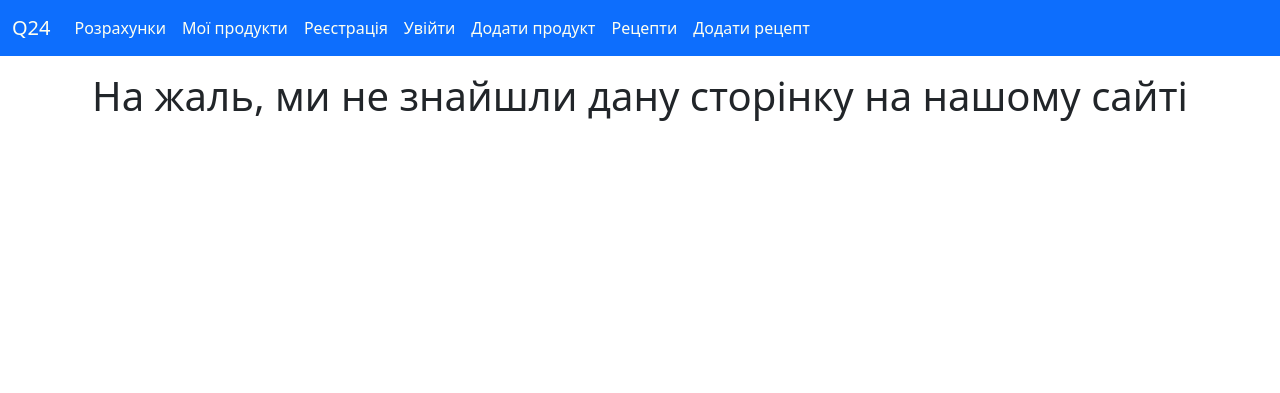
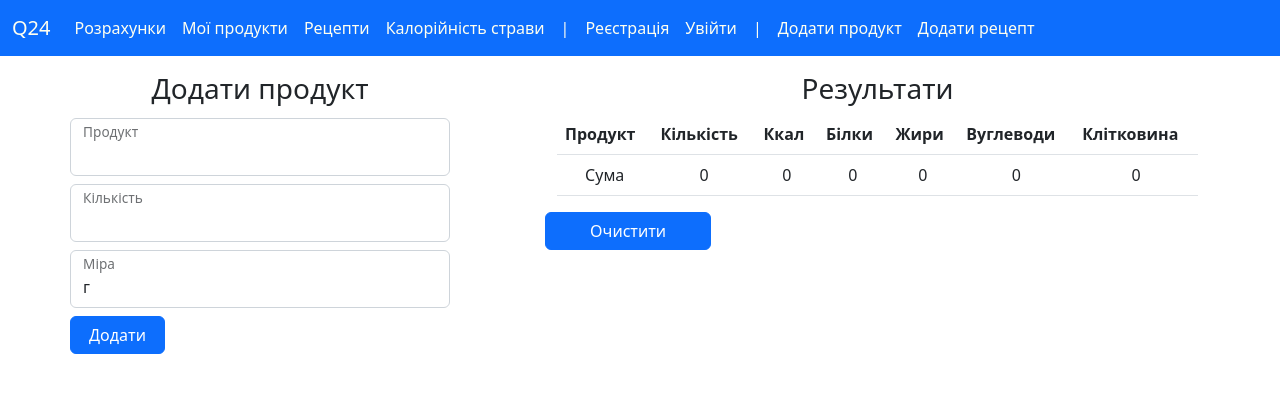
Before and after one commit to qnazar/Q24---food-manager, a Flask app: page /meal_nutrition_calculator in a window 1280 px wide. Shown: the top 393 px of the page. Run offline with Flask 2, Linux system fonts and the light colour scheme; data that the repository does not hold is empty; some libraries are stand-ins or nearby versions.

Commit message:
general meal kcal calculator

```diff
--- a/app.py
+++ b/app.py
@@ -1,6 +1,6 @@
 import datetime
 
-from flask import Flask, render_template, url_for, flash, redirect, request, abort
+from flask import Flask, render_template, url_for, flash, redirect, request, abort, session
 from flask_migrate import Migrate
 from flask_mail import Mail, Message
 from itsdangerous import URLSafeTimedSerializer, SignatureExpired
@@ -13,7 +13,8 @@ import os
 
 from models import db, User, Profile, Stock, Product, ProductsCategory, Trash, ShoppingList, Recipe, Ingredient, Meal
 from forms import RegisterForm, LoginForm, ProfileForm, ProfilePicForm, StockForm, ProductForm, UseProductForm, \
-    ShoppingForm, TrashFilterForm, RecipeForm, IngredientForm, MealForm, AddMealForm
+    ShoppingForm, TrashFilterForm, RecipeForm, IngredientForm, ProductsForMealForm, AddMealForm
+
 
 app = Flask(__name__)
 app.config.from_pyfile('config.py')
@@ -478,34 +479,39 @@ def add_recipe():
                            all_products=all_products, all_recipes=all_recipes)
 
 
+products = {}
+results = {'weight': 0, 'kcal': 0, 'proteins': 0, 'fats': 0, 'carbs': 0, 'fibers': 0}
+
+
 @app.route('/meal', methods=['GET', 'POST'])
-def meal(products={}, results=[0, 0, 0, 0, 0, 0]):
+def meal():
+    global products, results
     all_products = Product.query.all()
-    products_form = MealForm()
+    product_form = ProductsForMealForm()
     meal_form = AddMealForm()
-    if products_form.validate_on_submit() and products_form.add.data:
+    if product_form.validate_on_submit() and product_form.add.data:
 
-        product = Product.query.filter_by(name=products_form.product.data).first()
-        products[product] = [products_form.quantity.data, products_form.measure.data]
+        product = Product.query.filter_by(name=product_form.product.data).first()
+        products[product] = [product_form.quantity.data, product_form.measure.data]
 
-        quant = 1 if products_form.measure.data in {'г', 'мл'} else 1000
-        if products_form.measure.data == 'шт':
+        quant = 1 if product_form.measure.data in {'г', 'мл'} else 1000
+        if product_form.measure.data == 'шт':
             quant = 60
-        results[0] += products_form.quantity.data * quant
+        results[0] += product_form.quantity.data * quant
 
-        kcal = round(product.kcal * products_form.quantity.data * quant // 100)
+        kcal = round(product.kcal * product_form.quantity.data * quant // 100)
         products[product].append(kcal)
         results[1] += kcal
-        protein = round(product.proteins * products_form.quantity.data * quant / 100, 1)
+        protein = round(product.proteins * product_form.quantity.data * quant / 100, 1)
         products[product].append(protein)
         results[2] += protein
-        fat = round(product.fats * products_form.quantity.data * quant / 100, 1)
+        fat = round(product.fats * product_form.quantity.data * quant / 100, 1)
         products[product].append(fat)
         results[3] += fat
-        carbs = round(product.carbs * products_form.quantity.data * quant / 100, 1)
+        carbs = round(product.carbs * product_form.quantity.data * quant / 100, 1)
         products[product].append(carbs)
         results[4] += carbs
-        fibers = round(product.fibers * products_form.quantity.data * quant / 100, 1)
+        fibers = round(product.fibers * product_form.quantity.data * quant / 100, 1)
         products[product].append(fibers)
         results[5] += fibers
 
@@ -520,10 +526,47 @@ def meal(products={}, results=[0, 0, 0, 0, 0, 0]):
         flash("Страву додано")
         products = {}
         results = [0, 0, 0, 0, 0, 0]
-        return render_template('meal.html', products_form=products_form, results=results,
+        return render_template('meal.html', products_form=product_form, results=results,
                                meal_form=meal_form, products=products, all_products=all_products)
-    return render_template('meal.html', products_form=products_form, results=results,
+    return render_template('meal.html', products_form=product_form, results=results,
                            meal_form=meal_form, products=products, all_products=all_products)
+
+
+def measure_converter(quantity, unit):
+    """Helper for converting measure to GRAMS"""
+    if unit in {'г', 'мл'}:
+        return quantity
+    elif unit in {'кг', 'л'}:
+        return quantity * 1000
+    elif unit == 'шт':  # Конвертація відбувається на основі середньої ваги яєць. Потрібна таблиця конвертації в базі
+        return quantity * 60
+
+
+@app.route('/meal_nutrition_calculator', methods=['GET', 'POST'])
+def meal_nutrition_calculator():
+    """Калькулятор калорійності страв. Доступний без логіну, нічого не зберігає"""
+    global products, results
+    all_products = Product.query.all()
+    product_form = ProductsForMealForm()
+    meal_form = AddMealForm()
+
+    if product_form.validate_on_submit() and product_form.add.data:
+        product = Product.query.filter_by(name=product_form.product.data).first()
+        for key, value in results.items():
+            if key == 'weight':
+                products[product] = {key: f'{product_form.quantity.data} {product_form.measure.data}'}
+                weight = measure_converter(product_form.quantity.data, product_form.measure.data)
+                results[key] += weight
+                continue
+            results[key] += round(getattr(product, key) * weight / 100, 1)
+            products[product].update([(key, round(getattr(product, key) * weight / 100, 1))])
+
+    if meal_form.validate_on_submit() and meal_form.submit.data:
+        products = {}
+        results = {'weight': 0, 'kcal': 0, 'proteins': 0, 'fats': 0, 'carbs': 0, 'fibers': 0}
+
+    return render_template('meal_nutrition_calculator.html', title='Калорійність', all_products=all_products,
+                           products=products, product_form=product_form, meal_form=meal_form, results=results)
 
 
 @app.errorhandler(404)
--- a/forms.py
+++ b/forms.py
@@ -107,7 +107,7 @@ class IngredientForm(FlaskForm):
     add = SubmitField("Додати")
 
 
-class MealForm(FlaskForm):
+class ProductsForMealForm(FlaskForm):
 
     product = StringField('Продукт')
     quantity = MyFloatField('Кількість')
--- /dev/null
+++ b/helpers.py
@@ -0,0 +1,2 @@
+products = {}
+results = {'weight': 0, 'kcal': 0, 'proteins': 0, 'fats': 0, 'carbs': 0, 'fibers': 0}
--- /dev/null
+++ b/templates/meal_nutrition_calculator.html
@@ -0,0 +1,104 @@
+{% extends 'base.html' %}
+
+{% block scrips %}
+
+    <script src="https://ajax.googleapis.com/ajax/libs/jquery/1.7.1/jquery.js"></script>
+    <script src="https://ajax.googleapis.com/ajax/libs/jqueryui/1.8.16/jquery-ui.js"></script>
+    <link href="http://ajax.googleapis.com/ajax/libs/jqueryui/1.8.16/themes/ui-lightness/jquery-ui.css" rel="stylesheet" type="text/css" />
+
+{% endblock %}
+
+{% block content %}
+<div class="container py-3">
+    <div class="row">
+
+        <div class="col-4">
+            <h3 class="text-center">Додати продукт</h3>
+            <form method="post" class="form-floating">
+                {{ product_form.csrf_token }}
+                <div class="row form-floating py-1">
+                    {{ product_form.product(class='form-control') }}
+                    {{ product_form.product.label(class='form-label') }}
+                </div>
+                <div class="row form-floating py-1">
+                    {{ product_form.quantity(class='form-control') }}
+                    {{ product_form.quantity.label(class='form-label') }}
+                </div>
+                <div class="row form-floating py-1">
+                    {{ product_form.measure(class='form-control') }}
+                    {{ product_form.measure.label(class='form-label') }}
+                </div>
+                <div class="row py-1">
+                    {{ product_form.add(class='btn btn-primary w-25') }}
+                </div>
+            </form>
+        </div>
+
+        <div class="col-1"></div>
+
+        <div class="col-7">
+            <h3 class="text-center">Результати</h3>
+            <table class="table">
+                <thead>
+                <tr>
+                    <th>Продукт</th>
+                    <th>Кількість</th>
+                    <th>Ккал</th>
+                    <th>Білки</th>
+                    <th>Жири</th>
+                    <th>Вуглеводи</th>
+                    <th>Клітковина</th>
+                </tr>
+                </thead>
+                <tbody>
+                {% for product, values in products.items() %}
+                <tr>
+                    <td>{{ product.name }}</td>
+                    {% for value in values.values() %}
+                    <td>{{ value }}</td>
+                    {% endfor %}
+                </tr>
+                {% endfor %}
+                </tbody>
+                <tfoot>
+                    <tr>
+                        <td>Сума</td>
+                        {% for result in results.values() %}
+                        <td>{{ result|round(1) }}</td>
+                        {% endfor %}
+                    </tr>
+                </tfoot>
+            </table>
+            <form method="post" class="form-floating">
+                {{ meal_form.csrf_token }}
+                <div class="row visually-hidden">
+                    {{ meal_form.meal(class='form-control') }}
+                    {{ meal_form.meal.label(class='form-label') }}
+                </div>
+                <div class="row visually-hidden">
+                    {{ meal_form.name(class='form-control') }}
+                    {{ meal_form.name.label(class='form-label') }}
+                </div>
+                <div class="row">
+                    {{ meal_form.submit(class='btn btn-primary w-25', value='Очистити') }}
+                </div>
+            </form>
+        </div>
+    </div>
+</div>
+
+
+{# Скрипт для випадного пошуку #}
+<script>
+    $( function() {
+    var availableProds = [
+        {% for product in all_products %}
+            "{{product}}",
+        {% endfor %}
+    ];
+    $( "#product" ).autocomplete({
+      source: availableProds
+    });
+    } );
+</script>
+{% endblock %}
--- a/templates/navbar.html
+++ b/templates/navbar.html
@@ -23,6 +23,18 @@
             <a class="nav-link" href="{{ url_for('stock') }}">Мої продукти</a>
         </li>
 
+        <li class="nav-item">
+            <a class="nav-link" href="{{ url_for('recipes') }}">Рецепти</a>
+        </li>
+
+        <li class="nav-item">
+            <a class="nav-link" href="{{ url_for('meal_nutrition_calculator') }}">Калорійність страви</a>
+        </li>
+
+        <li class="nav-item">
+            <span class="nav-link"> | </span>
+        </li>
+
         {% if not current_user.is_authenticated %}
             <li class="nav-item">
                 <a class="nav-link" href="{{ url_for('registration') }}">Реєстрація</a>
@@ -40,17 +52,16 @@
         {% endif %}
 
         <li class="nav-item">
-            <a class="nav-link" href="{{ url_for('add_product') }}">Додати продукт</a>
+            <span class="nav-link"> | </span>
         </li>
 
         <li class="nav-item">
-            <a class="nav-link" href="{{ url_for('recipes') }}">Рецепти</a>
+            <a class="nav-link" href="{{ url_for('add_product') }}">Додати продукт</a>
         </li>
 
         <li class="nav-item">
             <a class="nav-link" href="{{ url_for('add_recipe') }}">Додати рецепт</a>
         </li>
-
     </ul>
 
     </div>
```
Also changed, not shown: templates/home.html (+8 -0 lines).
